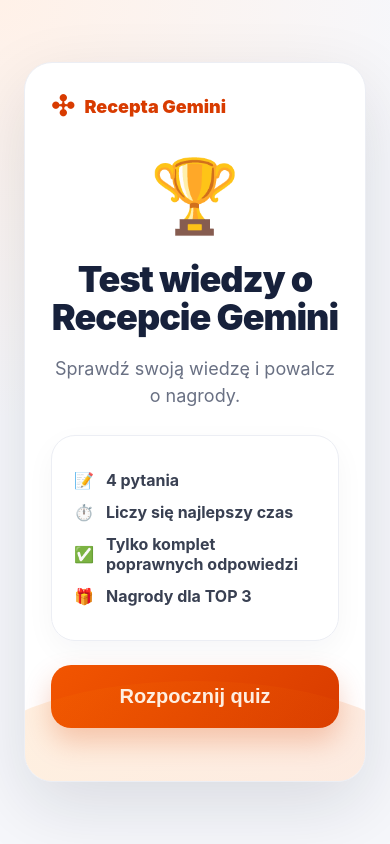
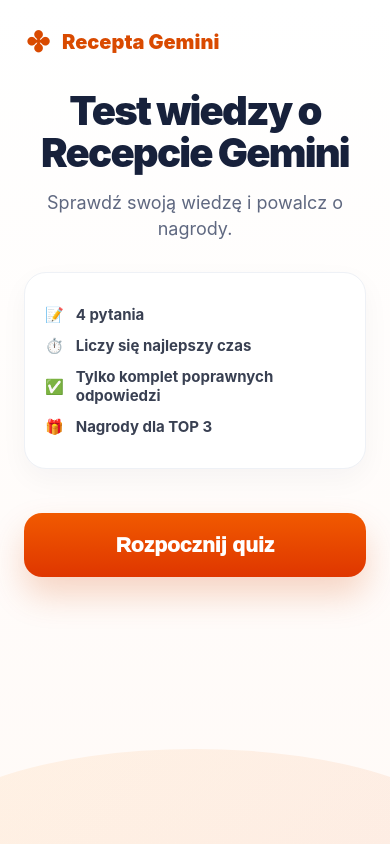
Before and after one commit to kamciaa7-wq/quiz-recepta-gemini, a Next.js app: page / in a window 390 px wide. Built offline with nearby package versions, Linux system fonts and the light colour scheme.

Commit message:
Update style.css

```diff
--- a/app/style.css
+++ b/app/style.css
@@ -1,39 +1,41 @@
 :root{
-  --orange:#f25500;
-  --orange2:#d83b00;
-  --bg:#f6f7fb;
-  --text:#17213b;
-  --muted:#697083;
+  --orange:#d94a00;
+  --orange2:#f15a00;
+  --dark:#17213b;
+  --muted:#5f6880;
+  --bg1:#fff7f3;
+  --bg2:#f3f6fb;
   --card:#ffffff;
-  --border:#eceef4;
+  --border:#eef1f6;
 }
 
 *{box-sizing:border-box}
 
-body{
+html,body{
   margin:0;
-  background:radial-gradient(circle at top left,#fff1e8,#f6f7fb 45%);
+  min-height:100%;
   font-family:Inter,Arial,sans-serif;
-  color:var(--text);
+  color:var(--dark);
+  background:linear-gradient(180deg,var(--bg1),var(--bg2));
 }
 
 .wrap{
   min-height:100vh;
   display:flex;
+  justify-content:center;
   align-items:center;
-  justify-content:center;
-  padding:24px;
+  padding:18px;
 }
 
 .phone{
   width:100%;
-  max-width:520px;
-  min-height:760px;
-  background:white;
-  border:1px solid var(--border);
-  border-radius:36px;
-  box-shadow:0 24px 70px rgba(17,24,39,.12);
-  padding:34px;
+  max-width:430px;
+  min-height:720px;
+  background:linear-gradient(180deg,#fff,#fffaf7);
+  border:1px solid #f0e4de;
+  border-radius:34px;
+  box-shadow:0 20px 60px rgba(90,40,0,.10);
+  padding:30px 26px;
   position:relative;
   overflow:hidden;
 }
@@ -42,103 +44,125 @@
   display:flex;
   align-items:center;
   gap:10px;
-  color:var(--orange2);
+  color:var(--orange);
   font-weight:900;
-  font-size:18px;
-  margin-bottom:28px;
+  font-size:20px;
+  margin-bottom:34px;
 }
 
-.logo{font-size:28px}
+.logo{
+  font-size:0;
+  width:28px;
+  height:28px;
+  display:inline-flex;
+  align-items:center;
+  justify-content:center;
+}
+
+.logo::before{
+  content:"✤";
+  font-size:28px;
+  color:var(--orange);
+  line-height:1;
+}
 
 .hero{
-  font-size:72px;
-  margin:10px 0;
+  display:none;
 }
 
 .h1{
   font-size:46px;
   line-height:1.05;
   text-align:center;
-  margin:22px 0 14px;
+  margin:28px 0 16px;
   font-weight:950;
-  letter-spacing:-1px;
+  letter-spacing:-1.8px;
 }
 
 .sub{
   text-align:center;
   color:var(--muted);
-  line-height:1.5;
-  font-size:18px;
-  margin-bottom:26px;
+  line-height:1.45;
+  font-size:20px;
+  margin:0 0 30px;
 }
 
 .card{
-  background:var(--card);
+  background:white;
   border:1px solid var(--border);
-  border-radius:24px;
-  padding:22px;
-  margin:24px 0;
-  box-shadow:0 10px 30px rgba(17,24,39,.04);
+  border-radius:22px;
+  padding:20px;
+  margin:22px 0;
+  box-shadow:0 10px 28px rgba(20,30,60,.04);
 }
 
 .row{
   display:flex;
+  align-items:center;
   gap:12px;
-  align-items:center;
   margin:12px 0;
   color:#394052;
-  font-size:16px;
+  font-size:15px;
+}
+
+.label{
+  display:block;
+  margin:18px 0 8px;
+  font-size:18px;
+  font-weight:900;
+}
+
+.input{
+  width:100%;
+  height:58px;
+  border:1px solid #dfe4ee;
+  border-radius:16px;
+  background:#fff;
+  padding:0 16px;
+  font-size:17px;
+  color:var(--dark);
+}
+
+.input:focus{
+  outline:none;
+  border-color:var(--orange2);
+  box-shadow:0 0 0 4px rgba(241,90,0,.10);
 }
 
 .btn{
   width:100%;
   border:0;
-  border-radius:20px;
-  background:linear-gradient(135deg,var(--orange),var(--orange2));
+  border-radius:18px;
+  background:linear-gradient(180deg,var(--orange2),#df3600);
   color:white;
-  font-weight:900;
-  font-size:20px;
+  font-weight:950;
+  font-size:21px;
   padding:20px;
+  margin-top:22px;
   cursor:pointer;
-  box-shadow:0 14px 28px rgba(216,59,0,.25);
+  box-shadow:0 18px 34px rgba(216,74,0,.22);
+}
+
+.btn:disabled{
+  opacity:.45;
+  cursor:not-allowed;
 }
 
 .btn.secondary{
   background:white;
-  color:var(--orange2);
-  border:2px solid var(--orange2);
+  color:var(--orange);
+  border:1px solid var(--orange);
   box-shadow:none;
-}
-
-.input{
-  width:100%;
-  padding:17px;
-  border:1px solid #dfe3ec;
-  border-radius:16px;
-  font-size:17px;
-  background:white;
-  margin-bottom:18px;
-}
-
-.input:focus{
-  outline:none;
-  border-color:var(--orange);
-  box-shadow:0 0 0 4px rgba(242,85,0,.12);
-}
-
-.label{
-  font-weight:800;
-  margin:14px 0 8px;
-  display:block;
 }
 
 .error{
   background:#fff0ed;
-  color:#a22600;
-  border:1px solid #ffc7b8;
-  padding:14px;
+  color:#b53105;
+  border:1px solid #ffc9bb;
   border-radius:16px;
-  margin:14px 0;
+  padding:14px 16px;
+  margin:18px 0;
+  font-size:16px;
 }
 
 .topbar{
@@ -152,61 +176,64 @@
 
 .progress{
   height:8px;
-  background:#f2d8cc;
-  border-radius:100px;
+  background:#f5ded5;
+  border-radius:999px;
   overflow:hidden;
-  margin-bottom:30px;
+  margin-bottom:32px;
 }
 
 .progress span{
   display:block;
   height:100%;
-  background:linear-gradient(90deg,var(--orange),var(--orange2));
+  background:var(--orange2);
+  border-radius:999px;
 }
 
 .q{
-  font-size:26px;
-  line-height:1.3;
+  font-size:25px;
+  line-height:1.32;
   font-weight:950;
   margin:22px 0 26px;
 }
 
 .answer{
+  width:100%;
   display:flex;
   align-items:center;
   gap:12px;
-  width:100%;
-  padding:20px;
-  border:1px solid #e4e7ef;
-  background:white;
-  border-radius:18px;
+  padding:19px 18px;
   margin:13px 0;
+  border:1px solid #e2e7f0;
+  border-radius:17px;
+  background:#fff;
+  color:var(--dark);
   text-align:left;
   font-size:18px;
   cursor:pointer;
 }
 
 .answer.active{
-  border-color:var(--orange);
-  background:#fff4ef;
+  border-color:var(--orange2);
+  background:#fff6f1;
 }
 
 .dot{
   min-width:18px;
   width:18px;
   height:18px;
-  border:2px solid #cbbfba;
   border-radius:50%;
+  border:2px solid #c7ccd6;
 }
 
 .answer.active .dot{
-  background:radial-gradient(circle at center,var(--orange) 45%,white 48%);
-  border-color:var(--orange);
+  border-color:var(--orange2);
+  background:radial-gradient(circle,var(--orange2) 43%,white 47%);
 }
 
 .trophy{
-  font-size:90px;
+  font-size:76px;
   text-align:center;
+  margin:18px 0 6px;
 }
 
 .center{text-align:center}
@@ -214,40 +241,44 @@
 .rank{
   width:100%;
   border-collapse:collapse;
-  font-size:15px;
+  font-size:14px;
 }
 
 .rank th,.rank td{
-  padding:13px 8px;
-  border-bottom:1px solid #eef1f4;
+  padding:12px 6px;
+  border-bottom:1px solid #eef1f6;
   text-align:left;
 }
 
 .rank th{
-  color:#687083;
   font-size:12px;
+  color:var(--muted);
 }
 
 .pill{
-  display:inline-block;
+  display:inline-flex;
+  align-items:center;
+  justify-content:center;
+  min-width:30px;
+  height:30px;
+  border-radius:999px;
   background:#fff0e8;
-  color:var(--orange2);
-  border-radius:99px;
-  padding:5px 10px;
+  color:var(--orange);
   font-weight:900;
 }
 
 .wave{
   position:absolute;
-  left:-60px;
-  right:-60px;
-  bottom:-80px;
-  height:180px;
+  left:-80px;
+  right:-80px;
+  bottom:-95px;
+  height:190px;
   background:linear-gradient(135deg,#ff8a00,#e54800);
   border-radius:50% 50% 0 0;
-  opacity:.12;
+  opacity:.08;
 }
 
+/* ADMIN */
 .admin{min-height:100vh;padding:24px;background:#f7f8fa}
 .adminBox{max-width:1180px;margin:auto}
 .adminHead{display:flex;justify-content:space-between;gap:16px;align-items:center;margin-bottom:22px}
@@ -261,10 +292,39 @@
 .adminLogin{max-width:420px;margin:80px auto;background:white;padding:24px;border-radius:18px;border:1px solid #eee}
 .actions{display:flex;gap:10px;flex-wrap:wrap}
 
+@media(max-width:520px){
+  .wrap{
+    padding:0;
+    align-items:stretch;
+  }
+
+  .phone{
+    max-width:none;
+    min-height:100vh;
+    border-radius:0;
+    border:0;
+    padding:28px 24px;
+  }
+
+  .h1{
+    font-size:40px;
+  }
+
+  .sub{
+    font-size:18px;
+  }
+
+  .q{
+    font-size:23px;
+  }
+
+  .answer{
+    font-size:17px;
+    padding:18px 16px;
+  }
+}
+
 @media(max-width:760px){
   .grid{grid-template-columns:1fr}
   .adminHead{align-items:flex-start;flex-direction:column}
-  .phone{min-height:720px;border-radius:28px;padding:26px}
-  .h1{font-size:36px}
-  .q{font-size:22px}
 }
```
